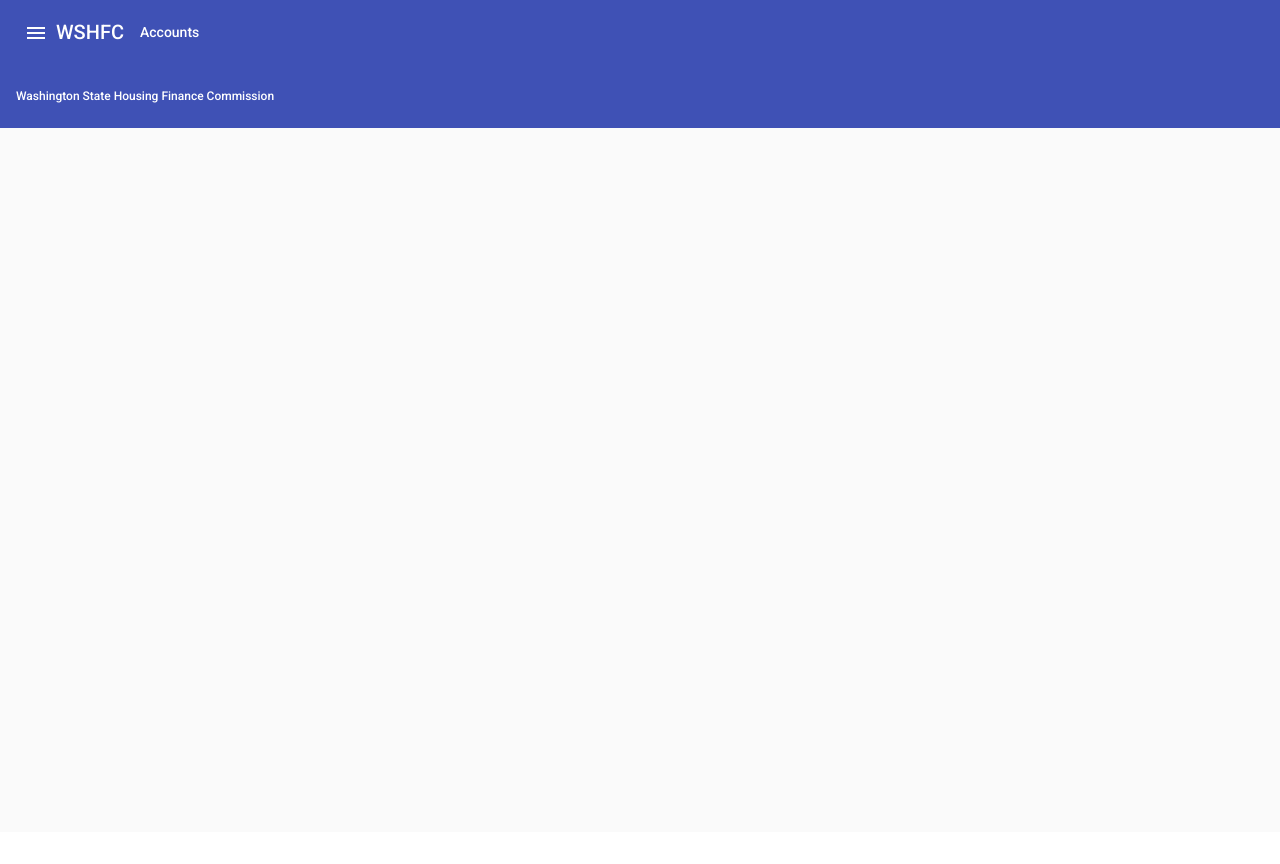
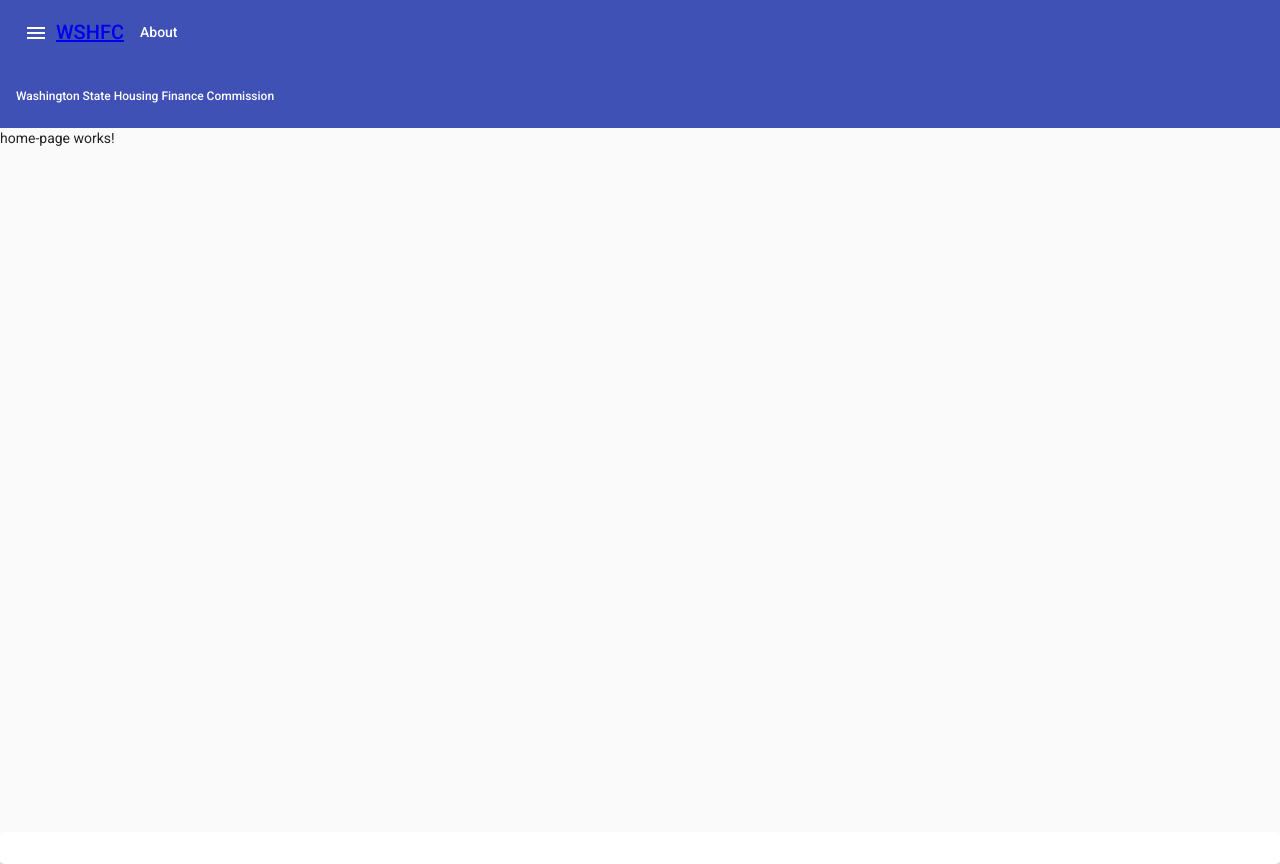
Before and after one commit to ChoiSojung/wshfc-front, an Angular app: page / in a window 1280 px wide. Before the commit the page ends 832 px from the top, so only its background shows below. Built offline with nearby package versions, Linux system fonts and the light colour scheme.

Commit message:
added routing

```diff
--- /dev/null
+++ b/src/app/about/about.component.html
@@ -0,0 +1 @@
+<p>about works!</p>
--- /dev/null
+++ b/src/app/about/about.component.ts
@@ -0,0 +1,15 @@
+import { Component, OnInit } from '@angular/core';
+
+@Component({
+  selector: 'app-about',
+  templateUrl: './about.component.html',
+  styleUrls: ['./about.component.css']
+})
+export class AboutComponent implements OnInit {
+
+  constructor() { }
+
+  ngOnInit(): void {
+  }
+
+}
--- a/src/app/app-routing.module.ts
+++ b/src/app/app-routing.module.ts
@@ -1,7 +1,19 @@
 import { NgModule } from '@angular/core';
 import { Routes, RouterModule } from '@angular/router';
 
-const routes: Routes = [];
+import { HomePageComponent } from './home-page/home-page.component';
+import { AboutComponent } from './about/about.component';
+
+const routes: Routes = [
+  {
+    path: '',
+    component: HomePageComponent
+  },
+  {
+    path: 'about',
+    component: AboutComponent
+  }
+];
 
 @NgModule({
   imports: [RouterModule.forRoot(routes)],
--- a/src/app/app.module.ts
+++ b/src/app/app.module.ts
@@ -14,12 +14,14 @@ import { HomePageComponent } from './home-page/home-page.component';
 import { FrameworkComponent } from './framework/framework.component';
 import { FlexLayoutModule } from '@angular/flex-layout';
 import { MatCardModule } from '@angular/material/card';
+import { AboutComponent } from './about/about.component';
 
 @NgModule({
   declarations: [
     AppComponent,
     HomePageComponent,
-    FrameworkComponent
+    FrameworkComponent,
+    AboutComponent
   ],
   imports: [
     BrowserModule,
--- a/src/app/framework/framework.component.html
+++ b/src/app/framework/framework.component.html
@@ -3,11 +3,11 @@
         <button mat-icon-button>
             <mat-icon (click)='sidenav.toggle()'>menu</mat-icon>
         </button>
-        <h1>WSHFC</h1>
+        <h1><a routerLink="">WSHFC</a></h1>
         <span class="menu-spacer">
         </span>
         <div>
-            <a mat-button [routerLink]="">Accounts</a>
+            <a mat-button routerLink="/about">About</a>
         </div>
     </mat-toolbar-row>
     <mat-toolbar-row>
@@ -36,3 +36,9 @@
         </div>
     </mat-sidenav-content>
 </mat-sidenav-container>
+
+<mat-card>
+    <mat-card-footer align="end">
+
+    </mat-card-footer>
+</mat-card>
```
Also changed, not shown: src/app/about/about.component.css (added), 1 other file (tests, documents, lock files or other folders).
